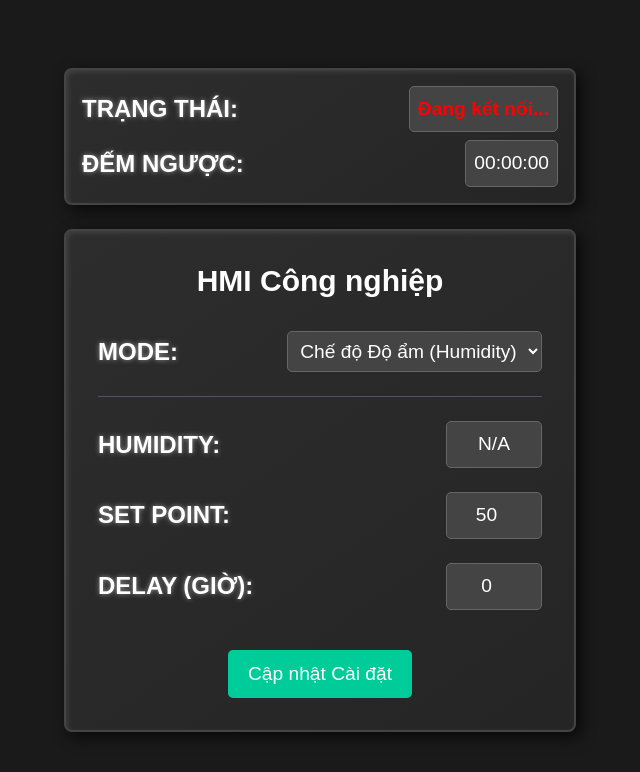
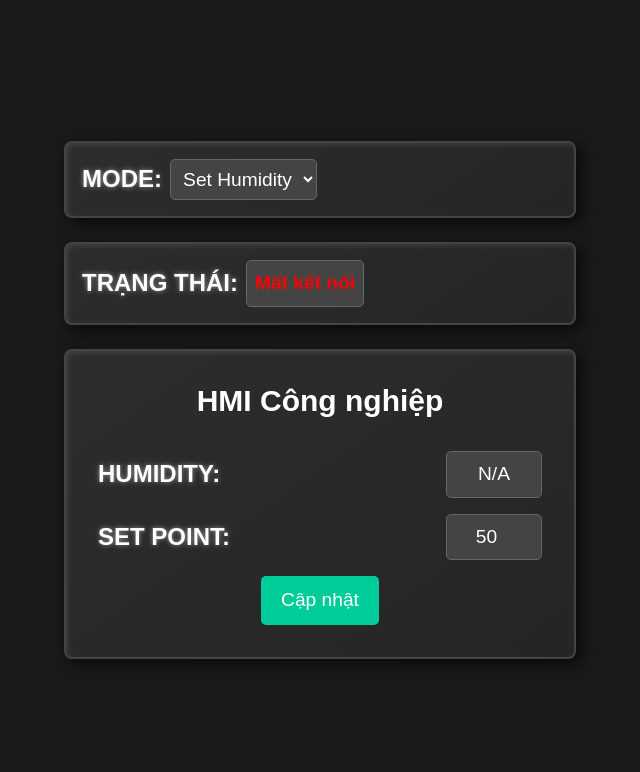
Before and after one commit to Axyst2k4/ws-server, a website: page index.html in a window 1280 px wide. Shown: the whole page, without its empty margins (320-960 px from the left). Drawn offline with nearby package versions, Linux system fonts and the light colour scheme.

Commit message:
Update index.html

```diff
--- a/index.html
+++ b/index.html
@@ -3,106 +3,48 @@
 <head>
     <meta charset="UTF-8">
     <meta name="viewport" content="width=device-width, initial-scale=1.0">
-    <title>HMI Công nghiệp</title>
+    <title>HMI Nông nghiệp</title>
     <script src="https://cdn.tailwindcss.com"></script>
     <style>
-        body {
-            background-color: #1a1a1a;
-            color: #e0e0e0;
-            font-family: 'Arial', sans-serif;
-        }
-        .hmi-container, .mode-container, .status-container {
-            background: linear-gradient(145deg, #2d2d2d, #252525);
-            border: 2px solid #444;
-            box-shadow: 5px 5px 15px rgba(0, 0, 0, 0.7), inset 2px 2px 5px rgba(255, 255, 255, 0.1);
-        }
-        .hmi-label {
-            font-size: 1.5rem;
-            font-weight: bold;
-            text-transform: uppercase;
-            color: #ffffff;
-            text-shadow: 0 0 5px rgba(255, 255, 255, 0.5);
-        }
-        .hmi-value, .hmi-input, .hmi-select {
-            background-color: #444;
-            color: #fff;
-            border: 1px solid #666;
-            padding: 8px;
-            border-radius: 5px;
-            font-size: 1.2rem;
-            text-align: center;
-        }
-        .hmi-input:focus, .hmi-select:focus {
-            outline: none;
-            border-color: #ffffff;
-            box-shadow: 0 0 5px rgba(255, 255, 255, 0.5);
-        }
-        .hmi-button {
-            background-color: #00cc99;
-            color: #fff;
-            padding: 10px 20px;
-            border: none;
-            border-radius: 5px;
-            font-size: 1.2rem;
-            cursor: pointer;
-            transition: background-color 0.3s;
-        }
+        /* GIỮ NGUYÊN TOÀN BỘ CSS CỦA BẠN */
+        body { background-color: #1a1a1a; color: #e0e0e0; font-family: 'Arial', sans-serif; }
+        .hmi-container, .mode-container, .status-container { background: linear-gradient(145deg, #2d2d2d, #252525); border: 2px solid #444; box-shadow: 5px 5px 15px rgba(0, 0, 0, 0.7), inset 2px 2px 5px rgba(255, 255, 255, 0.1); }
+        .hmi-label { font-size: 1.5rem; font-weight: bold; text-transform: uppercase; color: #ffffff; text-shadow: 0 0 5px rgba(255, 255, 255, 0.5); }
+        .hmi-value, .hmi-input, .hmi-select { background-color: #444; color: #fff; border: 1px solid #666; padding: 8px; border-radius: 5px; font-size: 1.2rem; text-align: center; }
+        .hmi-input:focus, .hmi-select:focus { outline: none; border-color: #ffffff; box-shadow: 0 0 5px rgba(255, 255, 255, 0.5); }
+        .hmi-button { background-color: #00cc99; color: #fff; padding: 10px 20px; border: none; border-radius: 5px; font-size: 1.2rem; cursor: pointer; transition: background-color 0.3s; }
         .hmi-button:hover { background-color: #00b386; }
         .status-connected { color: #00ff00; font-weight: bold; }
         .status-disconnected { color: #ff0000; font-weight: bold; }
     </style>
 </head>
-
 <body class="flex flex-col items-center justify-center min-h-screen gap-6 p-4">
-    <div class="status-container p-4 rounded-lg max-w-lg w-full">
-        <div class="flex items-center justify-between">
-            <span class="hmi-label">Trạng thái:</span>
-            <span id="connectionStatus" class="hmi-value status-disconnected">Đang kết nối...</span>
-        </div>
-         <div class="flex items-center justify-between mt-2">
-            <span class="hmi-label">Đếm ngược:</span>
-            <span id="countdownTimer" class="hmi-value">00:00:00</span>
+    <div class="mode-container p-4 rounded-lg max-w-lg w-full">
+        <div class="flex items-center gap-2">
+            <span class="hmi-label">Mode:</span>
+            <select class="hmi-select" id="mode" onchange="updateMainContainer()">
+                <option value="Set Humidity">Set Humidity</option>
+                <option value="Set Time">Set Time</option>
+            </select>
         </div>
     </div>
-
+    <div class="status-container p-4 rounded-lg max-w-lg w-full">
+        <div class="flex items-center gap-2">
+            <span class="hmi-label">Trạng thái:</span>
+            <span id="connectionStatus" class="hmi-value status-disconnected">Mất kết nối</span>
+        </div>
+    </div>
     <div class="hmi-container p-8 rounded-lg max-w-lg w-full">
         <h1 class="text-3xl font-bold text-center mb-8 text-white">HMI Công nghiệp</h1>
-        <div class="grid grid-cols-1 gap-6">
-
-            <div class="flex justify-between items-center">
-                <span class="hmi-label">Mode:</span>
-                <select class="hmi-select" id="modeSelector" onchange="sendMode()">
-                    <option value="0">Chế độ Độ ẩm (Humidity)</option>
-                    <option value="1">Chế độ Hẹn giờ (Timer)</option>
-                </select>
+        <div class="grid grid-cols-1 gap-4" id="mainContent">
             </div>
-            <hr class="border-gray-600">
-            <div class="flex justify-between items-center">
-                <span class="hmi-label">Humidity:</span>
-                <span class="hmi-value w-24" id="humidityValue">N/A</span>
-            </div>
-            <div class="flex justify-between items-center">
-                <span class="hmi-label">Set Point:</span>
-                <input type="number" class="hmi-input w-24" id="setPointInput" value="50" min="0" max="100">
-            </div>
-            <div class="flex justify-between items-center">
-                <span class="hmi-label">Delay (giờ):</span>
-                <input type="number" class="hmi-input w-24" id="delayInput" value="0" min="0" max="24" step="1">
-            </div>
-
-            <div class="text-center mt-4">
-                <button class="hmi-button" onclick="updateSettings()">Cập nhật Cài đặt</button>
-            </div>
-        </div>
     </div>
 
     <script>
-        let socket;
+        let socket = null;
 
-        /**
-         * Thiết lập kết nối WebSocket
-         */
         function connectWebSocket() {
+            // <-- SỬA ĐỔI 1: Tự động lấy địa chỉ server -->
             const protocol = window.location.protocol === 'https:' ? 'wss:' : 'ws:';
             const host = window.location.host;
             const wsUrl = `${protocol}//${host}`;
@@ -111,23 +53,60 @@
             socket = new WebSocket(wsUrl);
 
             socket.onopen = () => {
-                console.log('WebSocket đã kết nối!');
-                const statusEl = document.getElementById('connectionStatus');
-                statusEl.textContent = 'Đã kết nối';
-                statusEl.className = 'hmi-value status-connected';
+                console.log('Kết nối WebSocket thành công');
+                const statusElement = document.getElementById('connectionStatus');
+                statusElement.textContent = 'Đã kết nối';
+                statusElement.className = 'hmi-value status-connected';
             };
 
             socket.onmessage = (event) => {
-                console.log(`Nhận từ server: ${event.data}`);
-                handleSocketMessage(event.data);
+                const data = event.data;
+                console.log(`Nhận: ${data}`);
+                const parts = data.split(' ');
+                if (parts.length < 2) return;
+
+                const key = parts[0];
+                const value = parts.slice(1).join(' ');
+
+                switch (key) {
+                    case 'Mode':
+                        // <-- SỬA ĐỔI 2: Chuyển đổi Mode từ số (0,1) sang chữ -->
+                        const modeText = value === '0' ? 'Set Humidity' : (value === '1' ? 'Set Time' : document.getElementById('mode').value);
+                        if (document.getElementById('mode').value !== modeText) {
+                            document.getElementById('mode').value = modeText;
+                            updateMainContainer(); // Cập nhật giao diện nếu mode thay đổi
+                        }
+                        break;
+                    case 'Set_point':
+                        if (document.getElementById('setPoint')) {
+                            document.getElementById('setPoint').value = parseFloat(value);
+                        }
+                        break;
+                    case 'Delay':
+                        if (document.getElementById('delayTime')) {
+                            document.getElementById('delayTime').value = parseInt(value);
+                        }
+                        break;
+                    case 'Humidity':
+                        if (document.getElementById('humidity')) {
+                            document.getElementById('humidity').textContent = `${parseFloat(value).toFixed(1)}%`;
+                        }
+                        break;
+                    case 'Countdown':
+                        // <-- SỬA ĐỔI 3: Thêm xử lý Countdown -->
+                        if (document.getElementById('countdownTimer')) {
+                            document.getElementById('countdownTimer').textContent = value;
+                        }
+                        break;
+                }
             };
 
             socket.onclose = () => {
-                console.log('WebSocket đã ngắt kết nối. Thử kết nối lại sau 3 giây...');
-                const statusEl = document.getElementById('connectionStatus');
-                statusEl.textContent = 'Đã ngắt kết nối';
-                statusEl.className = 'hmi-value status-disconnected';
-                setTimeout(connectWebSocket, 3000);
+                console.log('Mất kết nối WebSocket');
+                const statusElement = document.getElementById('connectionStatus');
+                statusElement.textContent = 'Mất kết nối';
+                statusElement.className = 'hmi-value status-disconnected';
+                setTimeout(connectWebSocket, 3000); // Thử kết nối lại sau 3 giây
             };
 
             socket.onerror = (error) => {
@@ -136,76 +115,70 @@
             };
         }
 
-        /**
-         * Phân tích và hiển thị dữ liệu từ server
-         */
-        function handleSocketMessage(data) {
-            const parts = data.split(' ');
-            if (parts.length < 2) return;
+        function updateMainContainer() {
+            const mode = document.getElementById('mode').value;
+            const mainContent = document.getElementById('mainContent');
+            let newContent = '';
 
-            const key = parts[0];
-            const value = parts[slice(1).join(' ');
+            if (mode === 'Set Humidity') {
+                newContent = `
+                    <div class="flex justify-between items-center">
+                        <span class="hmi-label">Humidity:</span>
+                        <span class="hmi-value w-24" id="humidity">N/A</span>
+                    </div>
+                    <div class="flex justify-between items-center">
+                        <span class="hmi-label">Set Point:</span>
+                        <input type="number" class="hmi-input w-24" id="setPoint" value="50" min="0" max="100">
+                    </div>
+                    <div class="text-center">
+                        <button class="hmi-button" onclick="updateValues()">Cập nhật</button>
+                    </div>`;
+            } else if (mode === 'Set Time') {
+                newContent = `
+                    <div class="flex justify-between items-center">
+                        <span class="hmi-label">Đếm ngược:</span>
+                        <span class="hmi-value w-32" id="countdownTimer">00:00:00</span>
+                    </div>
+                    <div class="flex justify-between items-center">
+                        <span class="hmi-label">Delay (giờ):</span>
+                        <input type="number" class="hmi-input w-24" id="delayTime" value="1" min="0" max="24" step="1">
+                    </div>
+                    <div class="text-center">
+                        <button class="hmi-button" onclick="updateValues()">Cập nhật</button>
+                    </div>`;
+            }
 
-            switch (key) {
-                case 'Humidity':
-                    document.getElementById('humidityValue').textContent = `${value}%`;
-                    break;
-                case 'Set_point':
-                    document.getElementById('setPointInput').value = value;
-                    break;
-                case 'Delay':
-                    document.getElementById('delayInput').value = value;
-                    break;
-                case 'Countdown':
-                    document.getElementById('countdownTimer').textContent = value;
-                    break;
-                case 'Mode':
-                    document.getElementById('modeSelector').value = value;
-                    break;
+            mainContent.innerHTML = newContent;
+
+            // <-- SỬA ĐỔI 2: Gửi Mode đúng định dạng số (0 hoặc 1) -->
+            const modeValue = (mode === 'Set Humidity') ? 0 : 1;
+            if (socket && socket.readyState === WebSocket.OPEN) {
+                socket.send(`Mode ${modeValue}`);
             }
         }
 
-        /**
-         * Gửi chế độ đã chọn đến server
-         */
-        function sendMode() {
-            const modeValue = document.getElementById('modeSelector').value;
-             if (socket && socket.readyState === WebSocket.OPEN) {
-                const message = `Mode ${modeValue}`;
-                console.log(`Gửi: ${message}`);
-                socket.send(message);
-            }
-        }
-
-        /**
-         * Gửi các giá trị cài đặt (Set_point, Delay) đến server
-         */
-        function updateSettings() {
+        function updateValues() {
             if (!socket || socket.readyState !== WebSocket.OPEN) {
                 alert('Chưa kết nối tới server!');
                 return;
             }
+            const mode = document.getElementById('mode').value;
 
-            const setPoint = document.getElementById('setPointInput').value;
-            const delay = document.getElementById('delayInput').value;
-
-            // Yêu cầu của bạn là: set humidity (tức là Set_point) kết nối với Mode 0
-            // và set delay (timer) kết nối với Mode 1.
-            // Server sẽ tự xử lý logic này. Client chỉ cần gửi các giá trị cài đặt.
-            const msgSetPoint = `Set_point ${setPoint}`;
-            const msgDelay = `Delay ${delay}`;
-
-            console.log(`Gửi: ${msgSetPoint}`);
-            socket.send(msgSetPoint);
-
-            console.log(`Gửi: ${msgDelay}`);
-            socket.send(msgDelay);
-
-            alert('Đã gửi yêu cầu cập nhật cài đặt!');
+            if (mode === 'Set Humidity') {
+                const setPoint = document.getElementById('setPoint')?.value;
+                if(setPoint !== null) socket.send(`Set_point ${setPoint}`);
+            } else if (mode === 'Set Time') {
+                const delayTime = document.getElementById('delayTime')?.value;
+                if(delayTime !== null) socket.send(`Delay ${delayTime}`);
+            }
+            alert('Đã gửi yêu cầu cập nhật!');
         }
 
-        // Bắt đầu kết nối WebSocket khi trang được tải
-        document.addEventListener('DOMContentLoaded', connectWebSocket);
+        // Khởi tạo giao diện và kết nối WebSocket khi tải trang
+        document.addEventListener('DOMContentLoaded', () => {
+            updateMainContainer();
+            connectWebSocket();
+        });
     </script>
 </body>
 </html>
```
